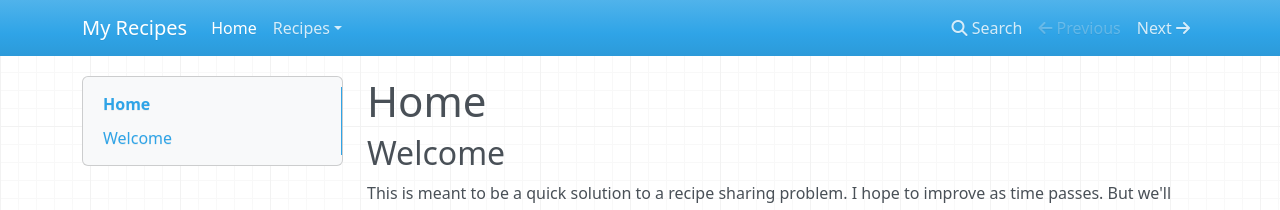
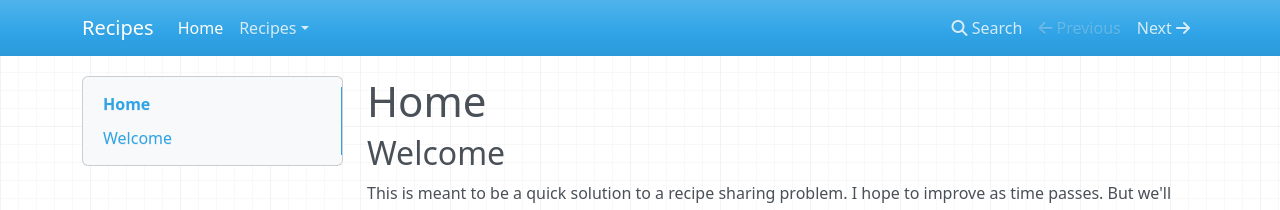
Before and after one commit to konnerhorton/recipes, an MkDocs documentation site: the page built from docs/index.md, in a window 1280 px wide. Shown: the top 210 px of the page. Built offline with MkDocs 1.6.1, drawn with Linux system fonts in a browser that asks for light colours; nearby versions of some CDN libraries.

```diff
--- a/mkdocs.yml
+++ b/mkdocs.yml
@@ -1,2 +1,2 @@
-site_name: My Recipes
+site_name: Recipes
 site_url: https://konnerhorton.github.io/recipes/
```
